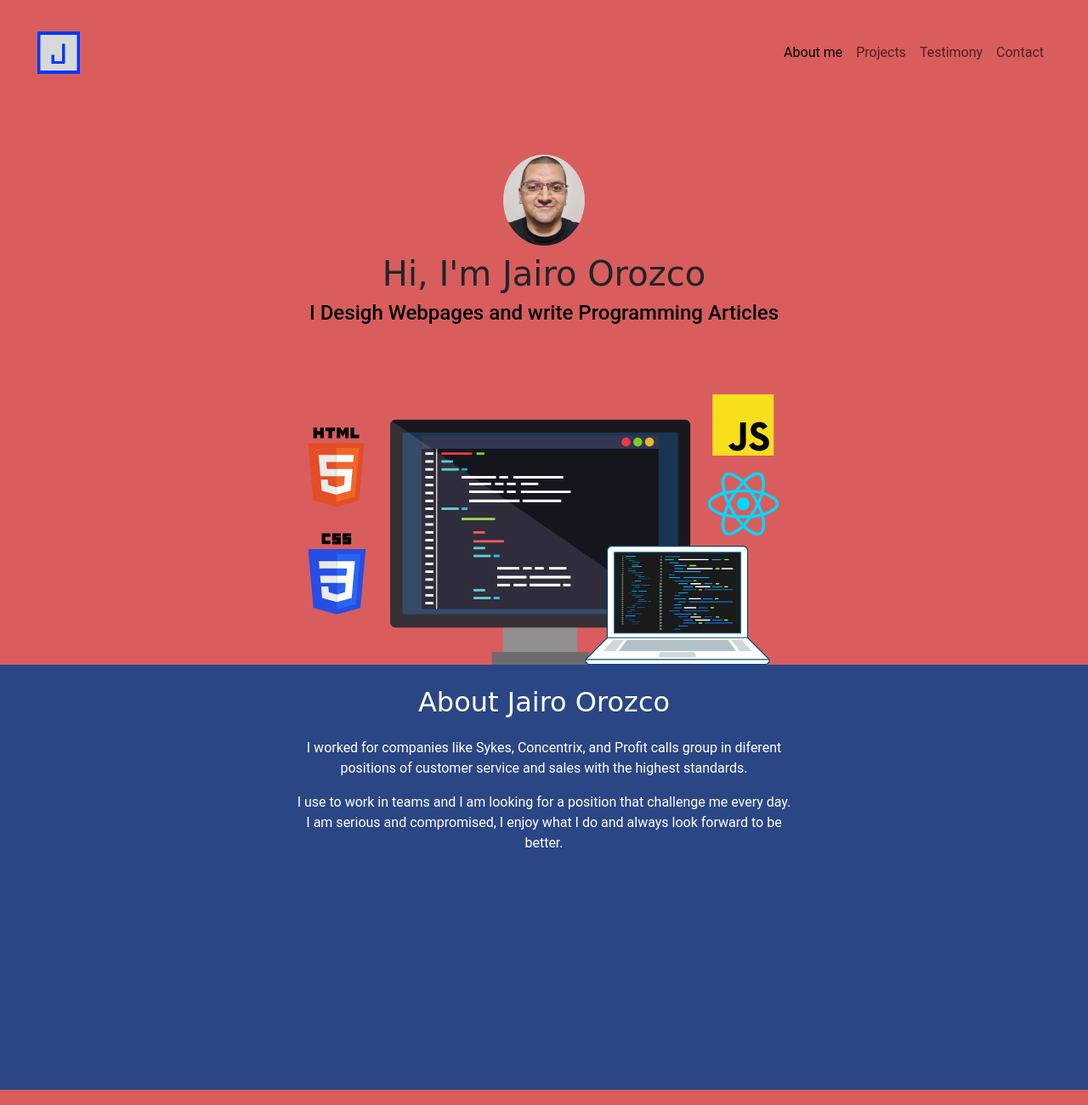
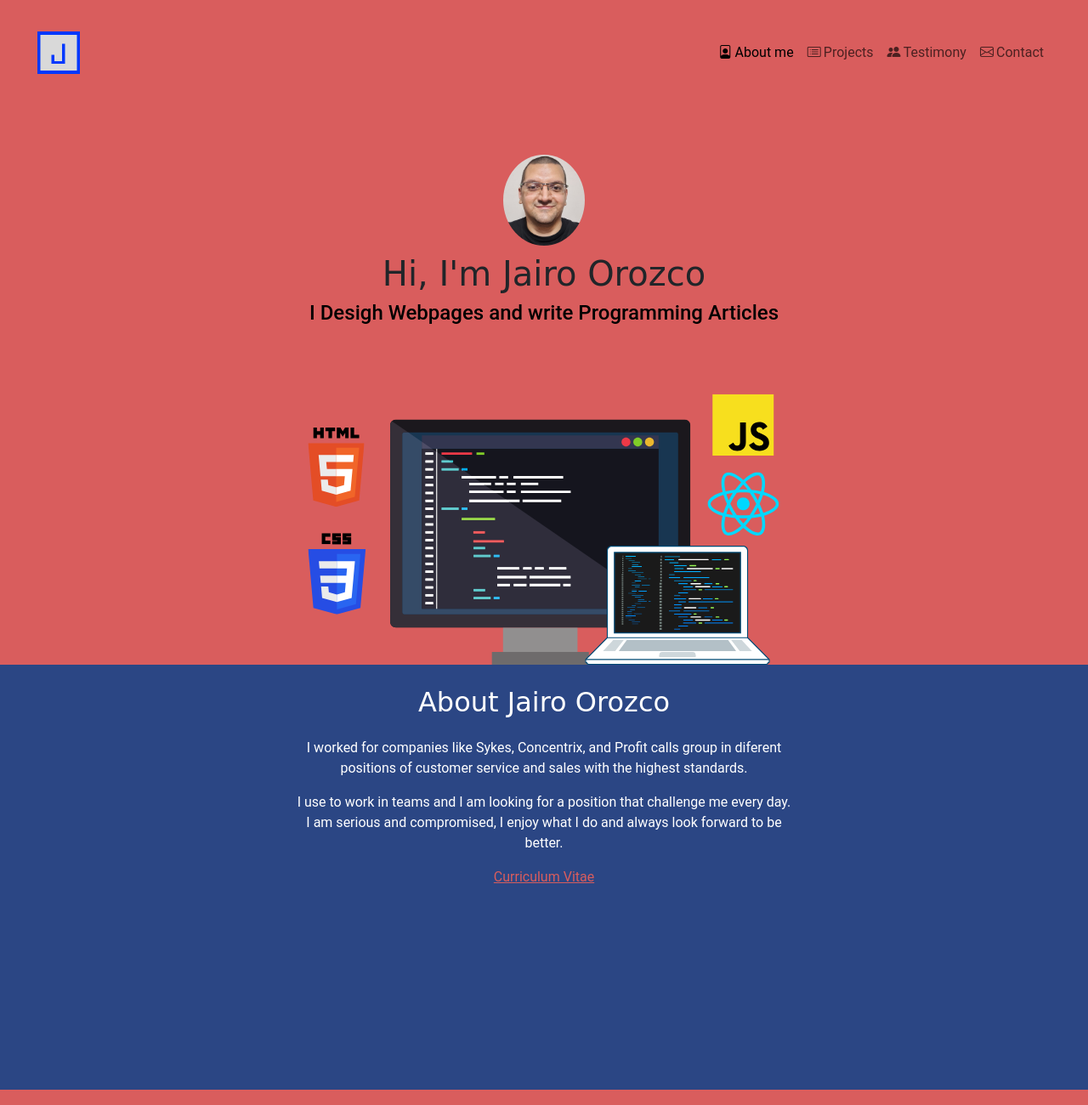
Before and after one commit to chrono234/PortfolioBootstrap, a plain HTML site: page index.html in a window 1280 px wide. Shown: the top 1300 px of the page at 85% size. Drawn offline with nearby package versions, Linux system fonts and the light colour scheme; a script that the page names is missing; a web font is replaced by a local one.

Commit message:
update menu icons, add a curriculum link

```diff
--- a/index.html
+++ b/index.html
@@ -37,16 +37,16 @@
         </a>
         <ul class="navbar-nav d-flex justify-content-center align-items-center">
           <li class="nav-item">
-            <a class="nav-link active" aria-current="page" href="#sobre-mi">About me</a>
+            <a class="nav-link active" aria-current="page" href="#sobre-mi"><i class="bi bi-file-person"></i>About me</a>
           </li>
           <li class="nav-item">
-            <a class="nav-link" href="#proyectos">Projects</a>
+            <a class="nav-link" href="#proyectos"><i class="bi bi-card-list"></i>Projects</a>
           </li>
           <li class="nav-item">
-            <a class="nav-link" href="#testimonios">Testimony</a>
+            <a class="nav-link" href="#testimonios"><i class="bi bi-people-fill"></i>Testimony</a>
           </li>
           <li class="nav-item">
-            <a class="nav-link" href="#contacto">Contact</a>
+            <a class="nav-link" href="#contacto"><i class="bi bi-envelope"></i>Contact</a>
           </li>
         </ul>
       </div>
@@ -71,6 +71,7 @@
         I use to work in teams and I am looking for a position that challenge me every day.
       <p>I am serious and compromised, I enjoy what I do and always look forward to be better.</p>
     </div>
+    <div><a class="curriculum" href="Curriculum.docx" target="_blank" rel="noopener noreferrer">Curriculum Vitae</a></div>
   </section>
   <!-- Experiencia -->
   <section class="experiencia seccion-clara">
--- a/style.css
+++ b/style.css
@@ -81,6 +81,10 @@ h1{
   max-width: 600px;
 }
 
+.curriculum{
+  color: var(--bg-main);
+}
+
 /** Section hero */
 
 .hero{
@@ -111,6 +115,11 @@ h1{
 .navbar-collapse{
   align-items: center;
   justify-content: space-between;
+}
+
+.navbar-nav a{
+  display: flex;
+  gap: 0.2rem;
 }
 
 /** Experiencia */
@@ -418,7 +427,7 @@ footer {
 }
 
 @media screen and (max-width: 767px){
-  .navbar-brand{
+  .navbar-brand, .navbar-nav i{
     display: none;
   }
 }
```
Also changed, not shown: 1 other file.
